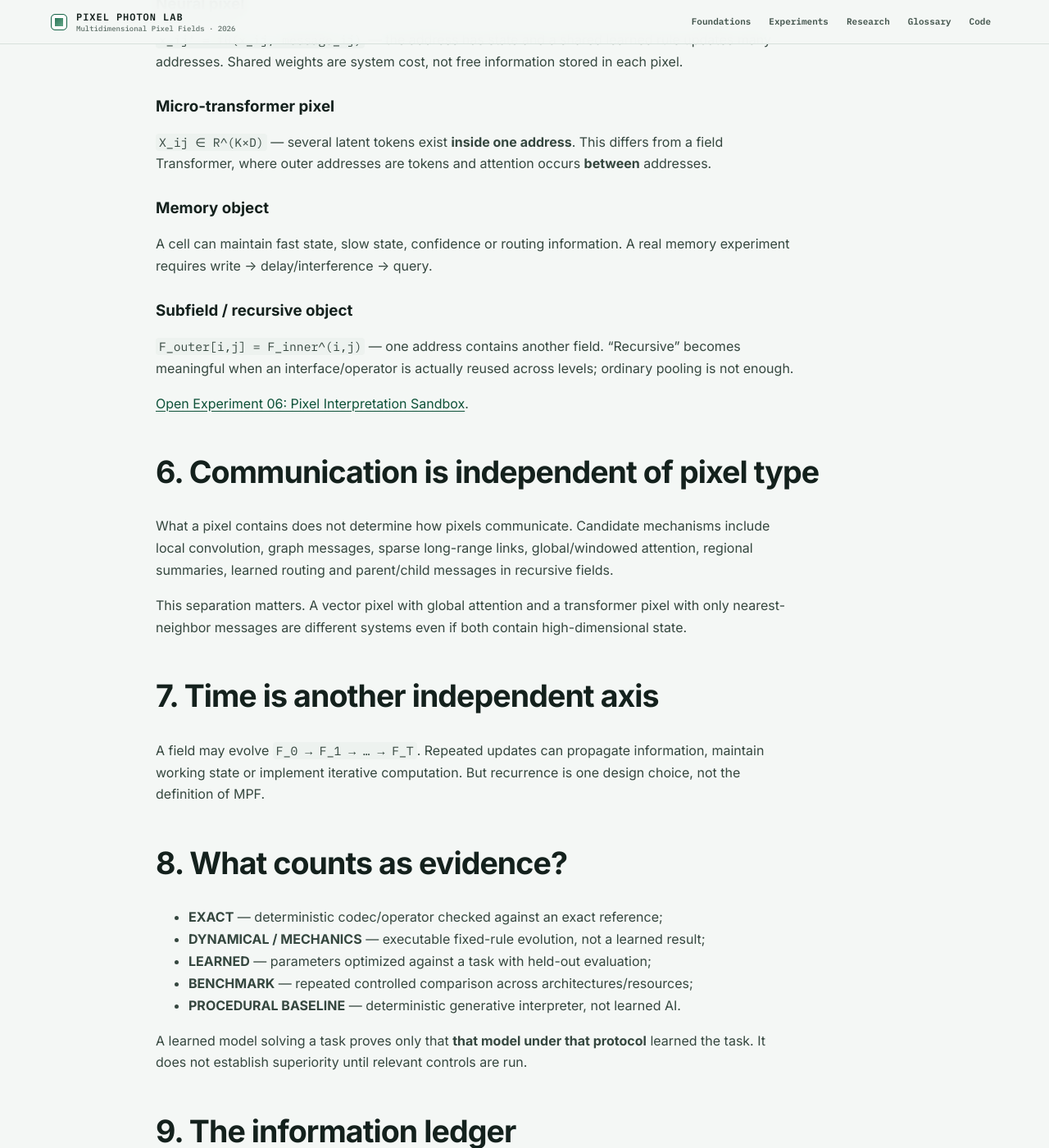
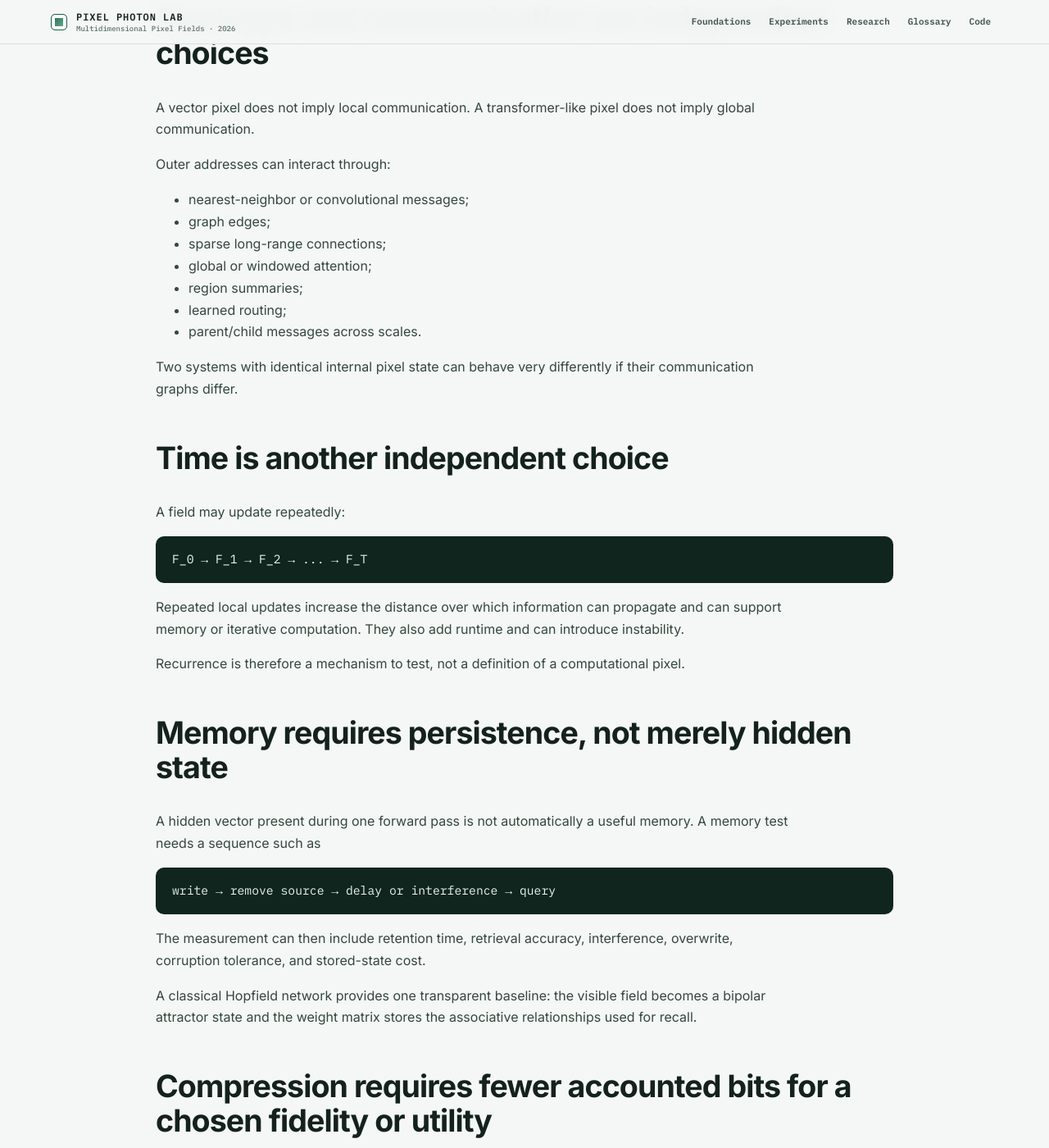
Before and after one commit to bitwikiorg/pixel-art-2026, a Jekyll site: the page built from learn/index.md, in a window 1280 px wide and 1400 px high, scrolled down 2661 px. Shown: the whole window at 82% size. Built offline with Jekyll 4.4.1, drawn with Linux system fonts in a browser that asks for light colours; some of the changed text lies outside the part shown.

Commit message:
Rewrite foundations as a layered technical explanation

````diff
--- a/learn/index.md
+++ b/learn/index.md
@@ -1,129 +1,206 @@
 ---
 layout: research
-title: Start Here
+title: Foundations
 ---
 
-# Start with one bit
+# From one bit to a computational field
 
-<div class="plain-box"><strong>Core idea:</strong> Pixel Photon Lab studies what happens when a spatial address is treated as a finite information carrier whose interpretation can be changed deliberately. We begin with a black/white bit because its information budget is exact. Only then do we add vectors, tensors, memories, neural rules, attention, and recursive fields.</div>
-
-## 1. Ground truth: a binary pixel field
-
-Take a 16×16 black/white image:
-
-```text
-black = 0
-white = 1
-16 × 16 = 256 source bits = 32 packed bytes
-```
-
-The bitmap, row-major bitstream and packed bytes are different views of the same finite object. [Open Experiment 01: Binary Pixel Carrier]({{ '/carrier/' | relative_url }}).
-
-This gives the laboratory an accounting reference. When a later experiment creates a 4,096-dimensional hypervector or a 256×256 Hopfield matrix, that additional state is visible in the ledger rather than mistaken for free information.
-
-## 2. Pixel = address + carrier state + interpretation
+A pixel can be treated as more than a color sample. Keep its spatial address, give it a finite state, and define an interpretation that determines what the state represents and what operations can act on it.
 
 ```text
 pixel = address + carrier state + interpretation
 ```
 
-An address tells us **where** the object lives. The carrier state is what is physically represented in the experiment. The interpretation says what that state means or how it participates in computation.
+That separation is the foundation of Multidimensional Pixel Fields.
 
-A binary carrier can become a signed state, coordinate/value tuple, vector, tensor, hypervector binding, neural state, token set, memory state or subfield. A richer interpretation can be computationally useful, but it does not manufacture new independent source information.
+## Begin with a field whose information is exact
 
-## 3. Why the photon analogy is useful—and where it stops
-
-“Pixel Photon” is a computational analogy. A photon is not adequately described as a colored dot; physical information systems can use degrees of freedom such as frequency, phase, polarization, momentum and path/spatial modes. Likewise, the visible value of a computational pixel need not exhaust the state associated with its address.
-
-This is **not** a claim that photons store arbitrary software state or infinite classical information. Every implementation here has finite bits, finite parameters, finite compute and finite measurements.
-
-> **One visible projection can correspond to a richer finite computational object. The architecture space is open-ended; implementations are not infinite.**
-
-## 4. The experiment sequence
+Consider a 16×16 black-and-white field. Let black be `0` and white be `1`.
 
 ```text
-01  exact carrier
-02  reliability / error correction
-03  associative memory
-04  exact motif coding
-05  distributed hypervector representation
-06  alternative pixel interpretations
-07  learned local vector field
-08  direct GPU pixel computation
-09  learned masked reconstruction
-10  controlled primitive benchmark
-11  generative Pixel Genome
-A1  original hand-designed field mechanics
+16 × 16 addresses = 256 source bits
+256 bits ÷ 8 = 32 packed bytes
 ```
 
-[Browse the Experiment Atlas]({{ '/experiment/' | relative_url }}).
+Nothing about the picture is mysterious at this stage. The same 256 bits can be displayed as black and white squares, written as a matrix of zeros and ones, serialized row by row, packed into bytes, or written as hexadecimal. Exact decoding must recover every original bit.
 
-Every experiment states its source information, interpretation, operation, evidence level, measurement and boundary. This is the defense against a visually interesting demo being mistaken for scientific evidence.
+[Binary Pixel Carrier]({{ '/carrier/' | relative_url }}) makes this identity executable.
 
-## 5. The interpretation ladder
+The binary case matters because later representations can be compared against a source whose information budget is known rather than inferred.
+
+## The address and the object at the address are different things
+
+For a binary field,
+
+```text
+B[i,j] = b_ij,   b_ij ∈ {0,1}
+```
+
+For a broader computational field,
+
+```text
+F[i,j] = O_ij
+```
+
+`(i,j)` is the outer spatial address. `O_ij` is the finite computational object stored or instantiated there.
+
+Possible objects include:
+
+- one scalar;
+- a vector such as `x_ij ∈ R^D`;
+- a tensor with explicit internal axes;
+- a bundle of high-dimensional symbolic state;
+- several latent tokens with attention between them;
+- fast and slow memory state;
+- a neural state updated by a shared rule;
+- another small field.
+
+A richer object gives the computation more structure to work with. It also costs more state, parameters, or interpreter complexity.
+
+## A visible square can be only a projection
+
+A vector-valued pixel cannot be displayed directly on a two-dimensional screen. A projection converts its internal object into something visible:
+
+```text
+visible(i,j) = P(O_ij)
+```
+
+For example, three selected vector components might be mapped to RGB. The color is then a view of the internal state, not the complete state itself.
+
+The same distinction appears in ordinary scientific visualization: a high-dimensional quantity can be inspected through selected coordinates, slices, statistics, or dimensionality-reduction projections without becoming identical to the visualization.
+
+## More dimensions do not create more independent source information
+
+Suppose one source bit is deterministically expanded into a 4,096-dimensional vector. The new vector may be easier to separate from other vectors, more tolerant of noise, or more useful for algebraic operations. But every component is still derived from the original bit plus the shared transformation.
+
+A useful accounting identity is
+
+```text
+system resources
+= source carrier
++ hidden or persistent state
++ metadata
++ codebooks / side information
++ model parameters under a declared amortization rule
+```
+
+This distinction prevents a large latent state from being mistaken for free information capacity.
+
+## Pixel type and communication are independent choices
+
+A vector pixel does not imply local communication. A transformer-like pixel does not imply global communication.
+
+Outer addresses can interact through:
+
+- nearest-neighbor or convolutional messages;
+- graph edges;
+- sparse long-range connections;
+- global or windowed attention;
+- region summaries;
+- learned routing;
+- parent/child messages across scales.
+
+Two systems with identical internal pixel state can behave very differently if their communication graphs differ.
+
+## Time is another independent choice
+
+A field may update repeatedly:
+
+```text
+F_0 → F_1 → F_2 → ... → F_T
+```
+
+Repeated local updates increase the distance over which information can propagate and can support memory or iterative computation. They also add runtime and can introduce instability.
+
+Recurrence is therefore a mechanism to test, not a definition of a computational pixel.
+
+## Memory requires persistence, not merely hidden state
+
+A hidden vector present during one forward pass is not automatically a useful memory. A memory test needs a sequence such as
+
+```text
+write → remove source → delay or interference → query
+```
+
+The measurement can then include retention time, retrieval accuracy, interference, overwrite, corruption tolerance, and stored-state cost.
+
+A classical Hopfield network provides one transparent baseline: the visible field becomes a bipolar attractor state and the weight matrix stores the associative relationships used for recall.
+
+## Compression requires fewer accounted bits for a chosen fidelity or utility
+
+A 64-dimensional state per pixel is usually larger than RGB, not smaller. Compression begins only when structure reduces the total stored description.
+
+Examples include:
+
+- reusable motif dictionaries;
+- vector quantization and codebook indices;
+- low-rank or factorized state;
+- sparse residuals;
+- predictive coding;
+- multiscale summaries;
+- entropy coding;
+- shared recursive rules.
+
+The relevant comparison is a rate–distortion or rate–utility curve: how many accounted bits are required to preserve a chosen reconstruction quality or task performance.
+
+## Several internal pixel forms answer different questions
 
 ### Scalar
-`x_ij ∈ R` — one value at one address.
+
+```text
+x_ij ∈ R
+```
+
+One number occupies one address. This is the smallest continuous baseline.
 
 ### Vector
-`x_ij ∈ R^D` — a multidimensional state. Neural Cellular Automata are a major prior-art family for learned vector-valued local cells.
+
+```text
+x_ij ∈ R^D
+```
+
+A vector can distribute content across channels. Neural Cellular Automata are an important established example of learned vector-valued cells with shared local updates.
 
 ### Tensor
-`X_ij ∈ R^(A×B×C)` — a structured internal array. A meaningful test uses operations that respect those axes and compares against a flat vector under a declared resource budget.
 
-### Neural pixel
-`x_ij' = fθ(x_ij, message_ij)` — the address has state and a shared learned rule updates many addresses. Shared weights are system cost, not free information stored in each pixel.
+```text
+X_ij ∈ R^(A×B×C)
+```
 
-### Micro-transformer pixel
-`X_ij ∈ R^(K×D)` — several latent tokens exist **inside one address**. This differs from a field Transformer, where outer addresses are tokens and attention occurs **between** addresses.
+A tensor has explicit internal axes. It becomes meaningfully different from a flat vector only when the operations preserve or exploit those axes rather than immediately flattening them.
+
+### Internal token set
+
+```text
+X_ij ∈ R^(K×D)
+```
+
+Several latent tokens occupy one outer address. Attention can mix those tokens inside the address. This differs from a field Transformer, where outer addresses themselves are the tokens and attention connects different locations.
 
 ### Memory object
-A cell can maintain fast state, slow state, confidence or routing information. A real memory experiment requires write → delay/interference → query.
 
-### Subfield / recursive object
-`F_outer[i,j] = F_inner^(i,j)` — one address contains another field. “Recursive” becomes meaningful when an interface/operator is actually reused across levels; ordinary pooling is not enough.
+A cell can contain fast state, slow state, confidence, routing variables, or learned write/read gates. Its value has to be established with a persistence task.
 
-[Open Experiment 06: Pixel Interpretation Sandbox]({{ '/experiment/interpretation/' | relative_url }}).
-
-## 6. Communication is independent of pixel type
-
-What a pixel contains does not determine how pixels communicate. Candidate mechanisms include local convolution, graph messages, sparse long-range links, global/windowed attention, regional summaries, learned routing and parent/child messages in recursive fields.
-
-This separation matters. A vector pixel with global attention and a transformer pixel with only nearest-neighbor messages are different systems even if both contain high-dimensional state.
-
-## 7. Time is another independent axis
-
-A field may evolve `F_0 → F_1 → … → F_T`. Repeated updates can propagate information, maintain working state or implement iterative computation. But recurrence is one design choice, not the definition of MPF.
-
-## 8. What counts as evidence?
-
-- **EXACT** — deterministic codec/operator checked against an exact reference;
-- **DYNAMICAL / MECHANICS** — executable fixed-rule evolution, not a learned result;
-- **LEARNED** — parameters optimized against a task with held-out evaluation;
-- **BENCHMARK** — repeated controlled comparison across architectures/resources;
-- **PROCEDURAL BASELINE** — deterministic generative interpreter, not learned AI.
-
-A learned model solving a task proves only that **that model under that protocol** learned the task. It does not establish superiority until relevant controls are run.
-
-## 9. The information ledger
+### Subfield
 
 ```text
-source carrier bits
-+ hidden / persistent state bits
-+ metadata
-+ codebook / side information
-+ shared model parameters (under a declared amortization rule)
-= accounted system resources
+F_outer[i,j] = F_inner^(i,j)
 ```
 
-For neural experiments we also report update depth, runtime, training examples and seeds. For compression we report total stored bits and reconstruction fidelity. For memory we report recovery versus corruption. For reasoning, later tasks need known intermediate traces.
+An outer address contains an active inner field. Genuine recursive structure requires a reusable interface or operator across levels; ordinary pooling alone is not enough.
 
-## 10. The research question
+[Pixel Interpretation Sandbox]({{ '/experiment/interpretation/' | relative_url }}) executes small fixed-rule examples of these internal forms.
 
-> **One pixel. Many possible universes.**
+## High dimensionality and hyperbolic geometry are different ideas
 
-Technical version:
+Dimensionality asks how many coordinates a representation has. Geometry asks how distance is defined between represented points.
 
-> **What computational object should occupy an address, how should many such objects interact, and what representation, memory, compression, robustness, computation or reasoning becomes possible for the measured cost?**
+A 4,096-dimensional Euclidean hypervector is high-dimensional but not hyperbolic. A two-dimensional Poincaré disk is hyperbolic but only two-dimensional.
 
-Next: [Experiment Atlas]({{ '/experiment/' | relative_url }}).
+Hyperbolic geometry becomes relevant when the target relationships are genuinely hierarchical and should be compared against an equal-dimensional Euclidean control.
+
+## The central research question
+
+> **What finite computational object should occupy an address, how should many such objects interact, and what representation, memory, robustness, compression, computation, or learning is obtained for the measured cost?**
+
+A useful answer may be positive or negative. If a tensor, memory mechanism, routing scheme, or recursive structure adds cost without improving the measured task, that failure narrows the design space.
````
